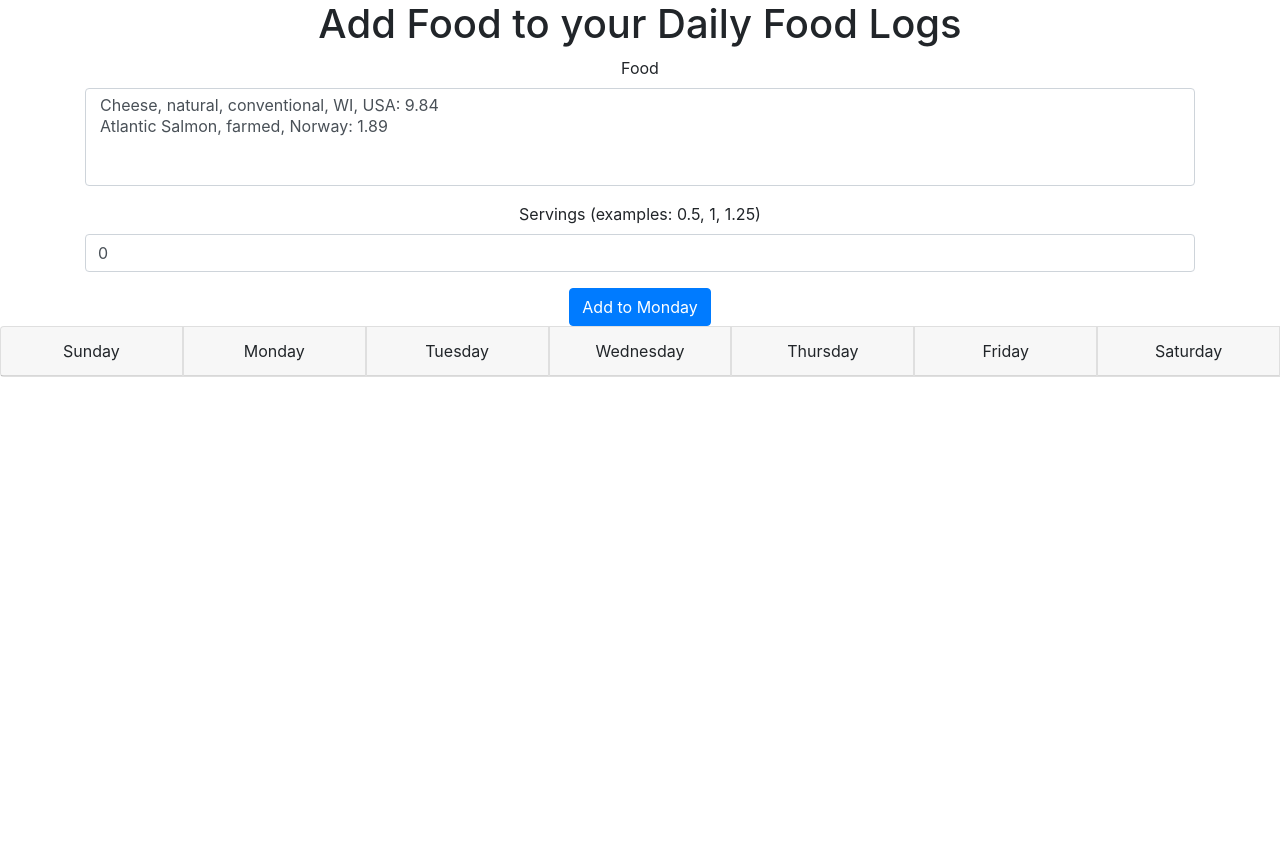
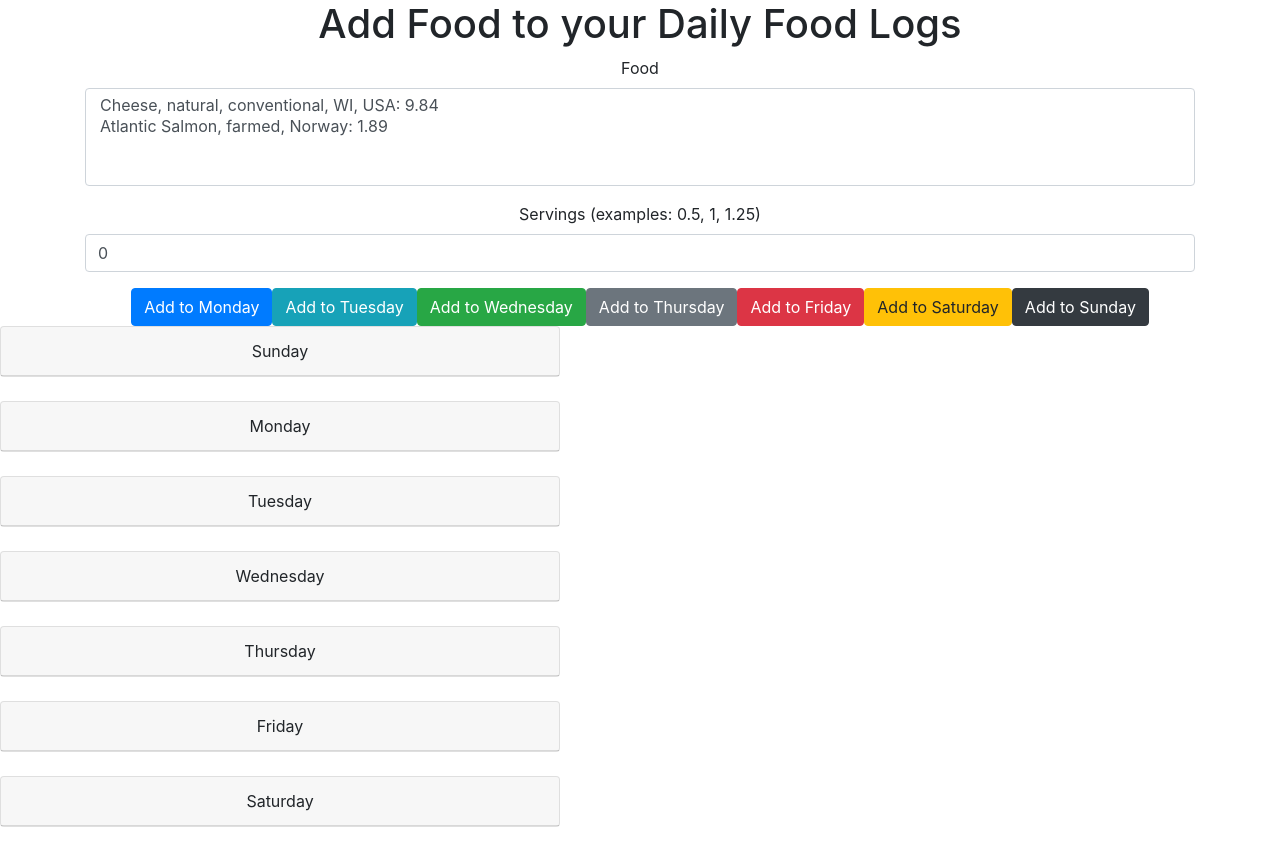
Before and after one commit to Marie-Burns22/food_ui, a React (Create React App) app: page / in a window 1280 px wide. Before the commit the page ends 800 px from the top, so only its background shows below. Built offline with nearby package versions, Linux system fonts and the light colour scheme.

Commit message:
Add buttons for each day of the week to set state

```diff
--- a/src/DietLogForm.js
+++ b/src/DietLogForm.js
@@ -1,5 +1,5 @@
 import React, {Fragment, useState} from 'react';
-import {Form, CardGroup, Button} from 'react-bootstrap'
+import {Form, Button} from 'react-bootstrap'
 import DailyFoodCard from './DailyFoodCard';
 
 export default function DietLogForm(){
@@ -11,11 +11,9 @@ export default function DietLogForm(){
     const [saturday, setSaturday] = useState([]);
     const [sunday, setSunday] = useState([]);
     const [selectedFood, setSelectedFood] = useState(null);
-    const [selectedDay, setSelectedDay] = useState(null);
     const [servings, setServings] = useState(0);
 
     const foods = [{ name: "Cheese, natural, conventional, WI, USA", carbon: 9.84, category: "Dairy"}, {name: "Atlantic Salmon, farmed, Norway", carbon: 1.89, category: "Seafood"}];
-    const days = ["Monday", "Tuesday", "Wednesday","Thursday", "friday", "saturday", "sunday"]
 
     function handleChangeFood(e) {
         const foodName = e.target.value;
@@ -23,25 +21,47 @@ export default function DietLogForm(){
         setSelectedFood(food);
     };
 
-    function handleChangeDay(e) {
-        setSelectedDay(e.target.value);
-    };
-
     const addMonday = () => {
         let foodObject = makeFoodObject();
         let newMonday = [...monday, foodObject]
-        console.log("in add Monday", foodObject);
-        console.log("new Monday", newMonday);
         setMonday(newMonday);
-        console.log(monday)
     }
 
+    const addTuesday = () => {
+        let foodObject = makeFoodObject();
+        let newDayArray = [...tuesday, foodObject]
+        setTuesday(newDayArray);
+    }
+    const addWednesday = () => {
+        let foodObject = makeFoodObject();
+        let newDayArray = [...wednesday, foodObject]
+        setWednesday(newDayArray);
+    }
+    const addThursday = () => {
+        let foodObject = makeFoodObject();
+        let newDayArray = [...thursday, foodObject]
+        setThursday(newDayArray);
+    }
+    const addFriday = () => {
+        let foodObject = makeFoodObject();
+        let newDayArray = [...friday, foodObject]
+        setFriday(newDayArray);
+    }
+    const addSaturday = () => {
+        let foodObject = makeFoodObject();
+        let newDayArray = [...saturday, foodObject]
+        setSaturday(newDayArray);
+    }
+    const addSunday = () => {
+        let foodObject = makeFoodObject();
+        let newDayArray = [...sunday, foodObject]
+        setSunday(newDayArray);
+    }
     const makeFoodObject = () => {
         let foodObject = {};
         foodObject["food"] = selectedFood;
         foodObject["servings"] = servings;
         return foodObject;
-        console.log("in makeFood", foodObject);
     }
     return(
 
@@ -61,19 +81,6 @@ export default function DietLogForm(){
                     </Form.Control>
                 </Form.Group>
 
-                {/* <Form.Group controlId="foodForm.category" >
-                    <Form.Label>Day of the Week</Form.Label>
-                    <Form.Control
-                        required
-                        as="select"
-                        onChange={handleChangeDay}
-                        multiple>
-                            {days.map(day => (
-                                <option key={day} name='day' value={day}>{day}</option>
-                            ))}
-                    </Form.Control> */}
-                {/* </Form.Group> */}
-
                 <Form.Group controlId="foodForm.emissionsAmount" >
                     <Form.Label>Servings (examples: 0.5, 1, 1.25)</Form.Label>
                     <Form.Control
@@ -86,9 +93,26 @@ export default function DietLogForm(){
                 <Button variant="primary" onClick={addMonday} >
                     Add to Monday
                 </Button>
+                <Button variant="info" onClick={addTuesday} >
+                    Add to Tuesday
+                </Button>
+                <Button variant="success" onClick={addWednesday} >
+                    Add to Wednesday
+                </Button>
+                <Button variant="secondary" onClick={addThursday} >
+                    Add to Thursday
+                </Button>
+                <Button variant="danger" onClick={addFriday} >
+                    Add to Friday
+                </Button>
+                <Button variant="warning" onClick={addSaturday} >
+                    Add to Saturday
+                </Button>
+                <Button variant="dark" onClick={addSunday} >
+                    Add to Sunday
+                </Button>
             </Form>
 
-        <CardGroup>
             <DailyFoodCard day="Sunday" dailyDiet={sunday} />
             <br />
             <DailyFoodCard day="Monday" dailyDiet={monday} />
@@ -103,7 +127,7 @@ export default function DietLogForm(){
             <br />
             <DailyFoodCard day="Saturday" dailyDiet={saturday} />
             <br />
-        </CardGroup>
+
         </Fragment>
 
     )
```
